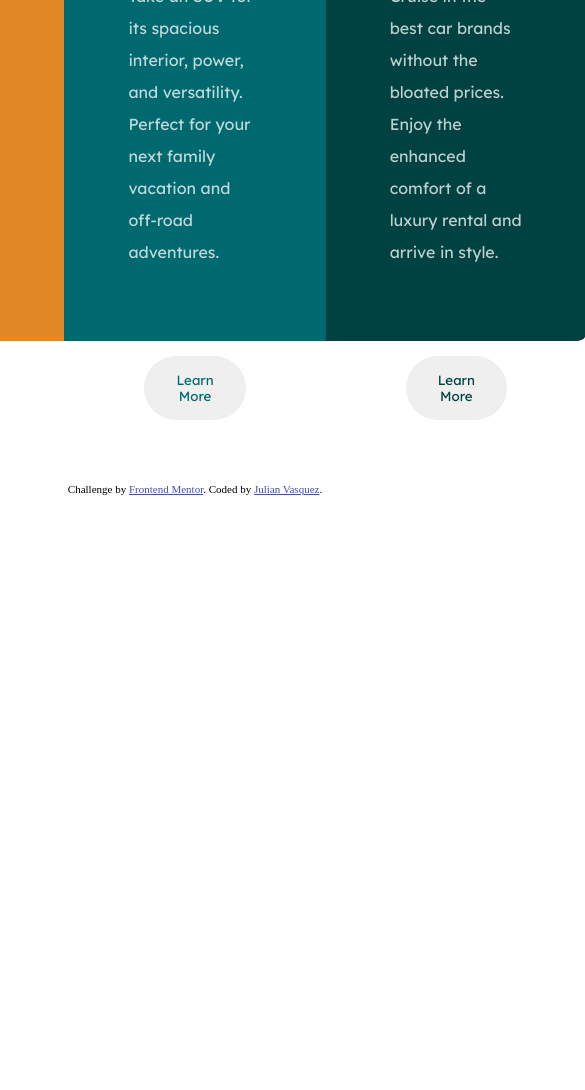
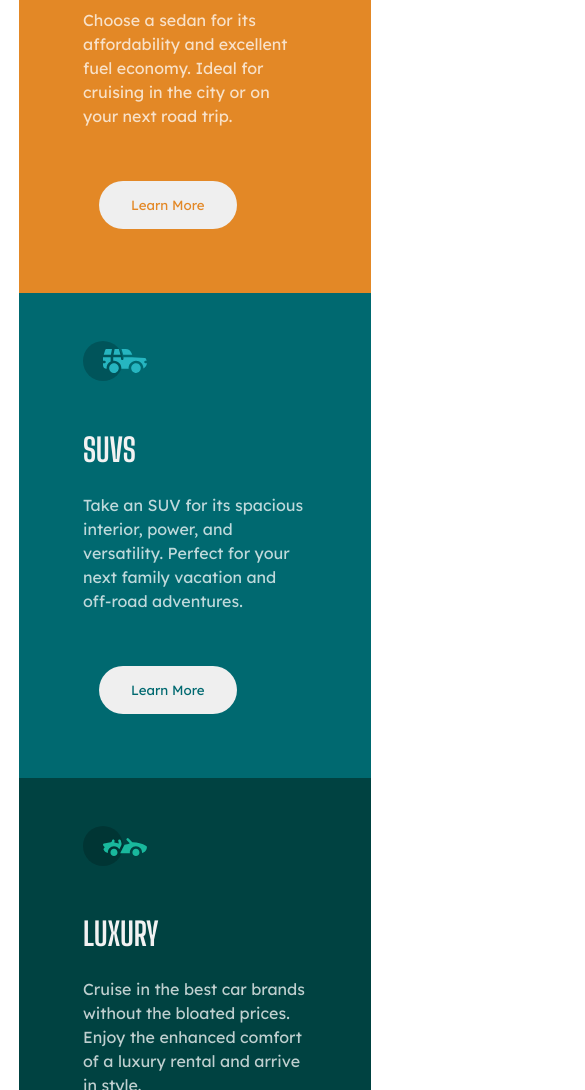
Before and after one commit to Midnightgb/3-column-preview-card-component-main, a plain HTML site: page index.html in a window 390 px wide. Shown: the part 369-1459 px from the top of the page, 585 px wide, since content can reach past the window. Before the commit the page ends 872 px from the top, so only its background shows below. Drawn offline with nearby package versions, Linux system fonts and the light colour scheme.

Commit message:
responsive design

```diff
--- a/css/style.css
+++ b/css/style.css
@@ -1,10 +1,4 @@
 @import url('https://fonts.googleapis.com/css2?family=Big+Shoulders+Display:wght@700&family=Lexend+Deca&display=swap');
-
-@media (max-width: 375px) {
-  .✨ {
-    margin: 5.3125rem auto;
-  }
-}
 
 :root {
   --BrightOrange: hsl(31, 77%, 52%);
@@ -110,3 +104,84 @@ button:hover {
   font-size: .780rem;
   color: hsla(0, 0%, 100%, 0.75);
 }
+
+@media (max-width: 375px) {
+  .✨ {
+    padding-top: 30rem;
+    display: flex;
+    justify-content: center;
+    align-items: center;
+    flex-direction: column;
+  }
+
+  .attribution {
+    font-size: 13px;
+    text-align: center;
+    padding-top: 30rem;
+  }
+
+  .🚗 {
+    border-top-left-radius: 0.6rem;
+    border-top-right-radius: 0.6rem;
+    border-bottom-left-radius: 0rem;
+  }
+
+  .🚐 {
+    border-top-right-radius: 0rem;
+    border-bottom-right-radius: 0.6rem;
+    border-bottom-left-radius: 0.6rem;
+  }
+}
+
+@media (max-width: 425px) {
+  .✨ {
+    padding-top: 30rem;
+    display: flex;
+    justify-content: center;
+    align-items: center;
+    flex-direction: column;
+  }
+
+  .attribution {
+    font-size: 13px;
+    text-align: center;
+    padding-top: 13rem;
+  }
+
+  .🚗 {
+    border-top-left-radius: 0.6rem;
+    border-top-right-radius: 0.6rem;
+    border-bottom-left-radius: 0rem;
+  }
+
+  .🚐 {
+    border-top-right-radius: 0rem;
+    border-bottom-right-radius: 0.6rem;
+    border-bottom-left-radius: 0.6rem;
+  }
+}
+
+@media (max-width: 768px) {
+  .✨ {
+    display: flex;
+    justify-content: center;
+    align-items: center;
+  }
+
+  .attribution {
+    font-size: 13px;
+    text-align: center;
+  }
+
+  p {
+    line-height: 1.5rem;
+    padding: 1rem 4rem;
+    margin-bottom: -1.7rem;
+  }
+}
+
+@media (max-width: 1024px) {
+  .🚐 p {
+    margin-bottom: -1rem;
+  }
+}
```
